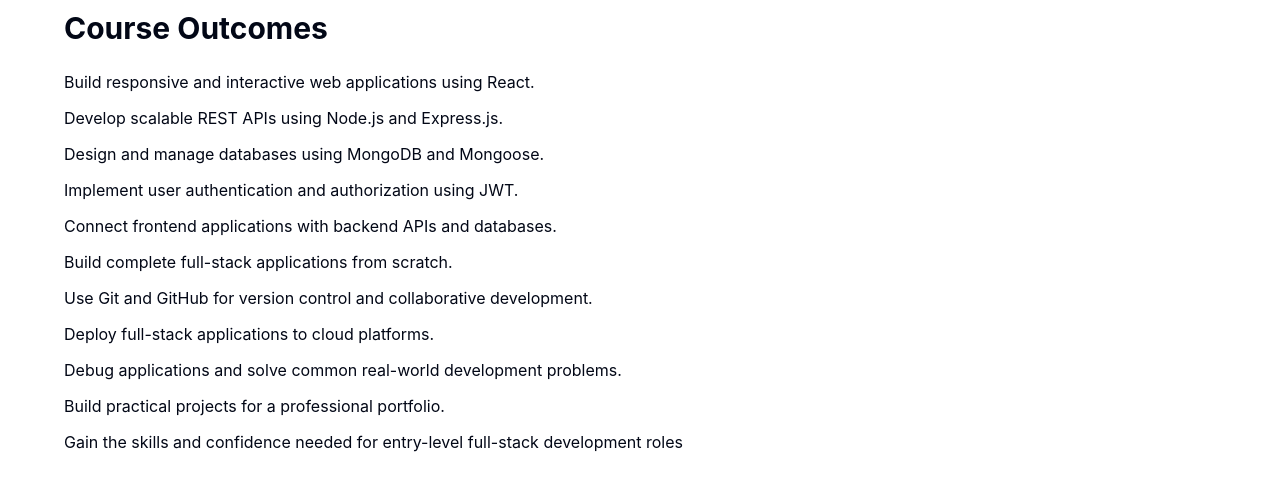
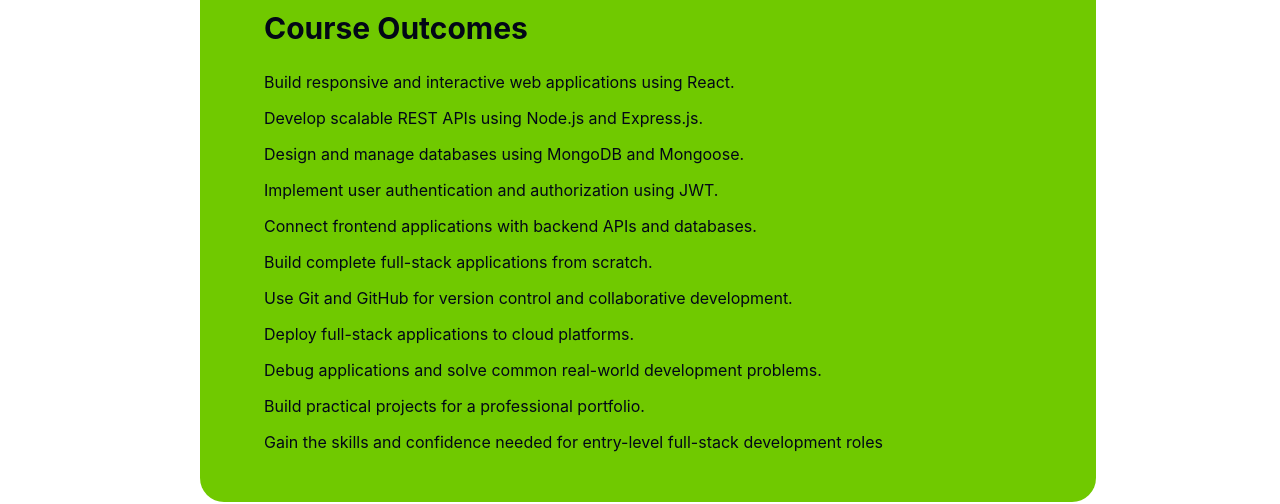
Before and after one commit to lipsalin-ephorsys/Ephorsys_Courses, a React (Vite) app: page /mern in a window 1280 px wide. Shown: the part 1362-1866 px from the top of the page. Built offline with nearby package versions, Linux system fonts and the light colour scheme.

Commit message:
changes commited

```diff
--- a/src/pages/course/CourseOutcome.jsx
+++ b/src/pages/course/CourseOutcome.jsx
@@ -3,8 +3,10 @@
 const CourseOutcome = () => {
     return (
         <>
-            <div className="px-6 py-12 md:px-16">
+            <div className="px-6 py-12 md:px-16 bg-[#70C900] w-4xl ml-50 rounded-3xl">
                 <h1 className='text-3xl font-bold text-[#020716]'>Course Outcomes</h1>
+
+                <div className=''>
                 <ul className="mt-6 space-y-3 text-[#020716]">
                     <li>Build responsive and interactive web applications using React.</li>
                     <li>Develop scalable REST APIs using Node.js and Express.js.</li>
@@ -18,6 +20,7 @@
                     <li>Build practical projects for a professional portfolio.</li>
                     <li>Gain the skills and confidence needed for entry-level full-stack development roles</li>
                 </ul>
+                </div>
             </div>
         </>
     )
```
